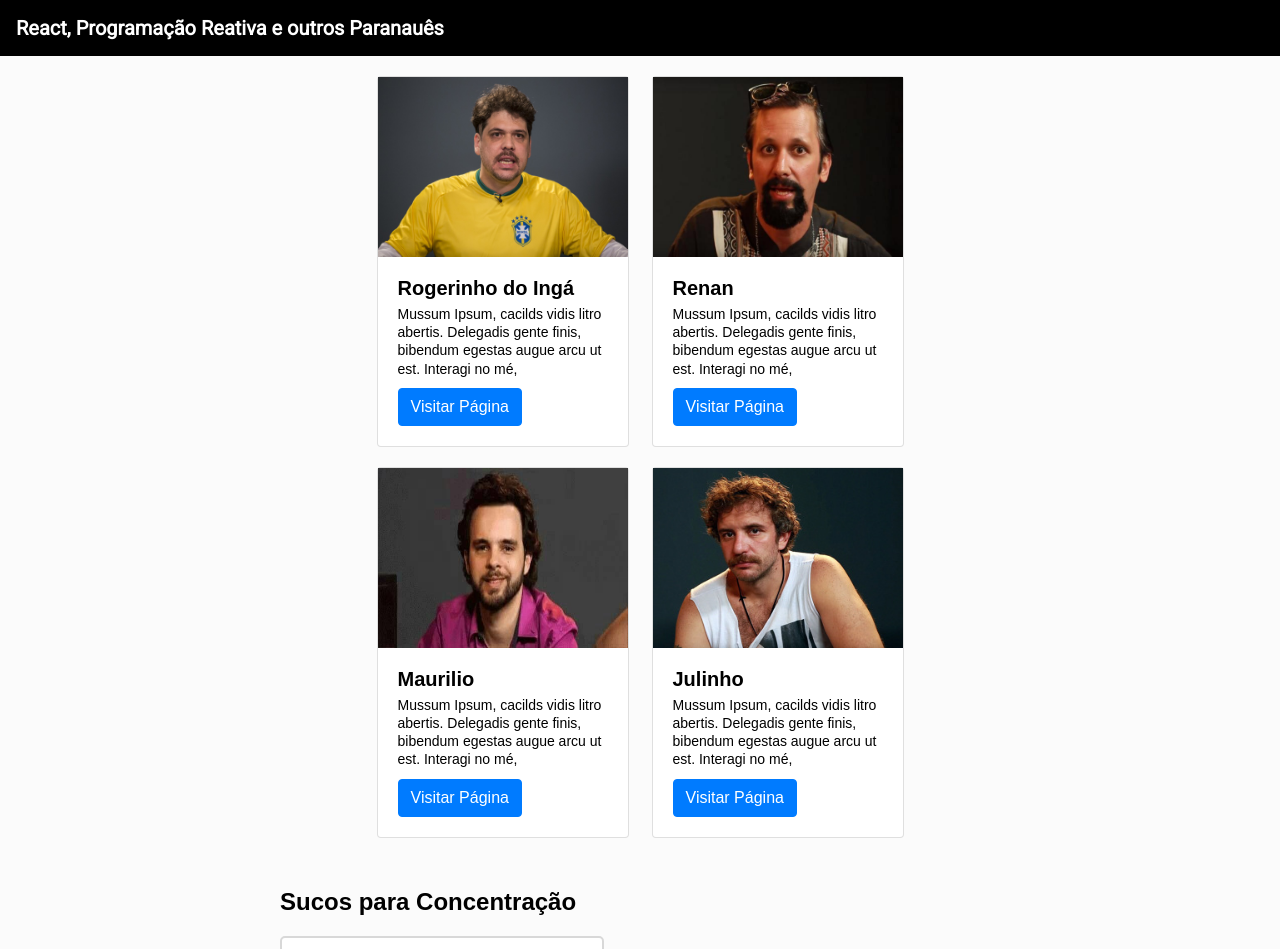
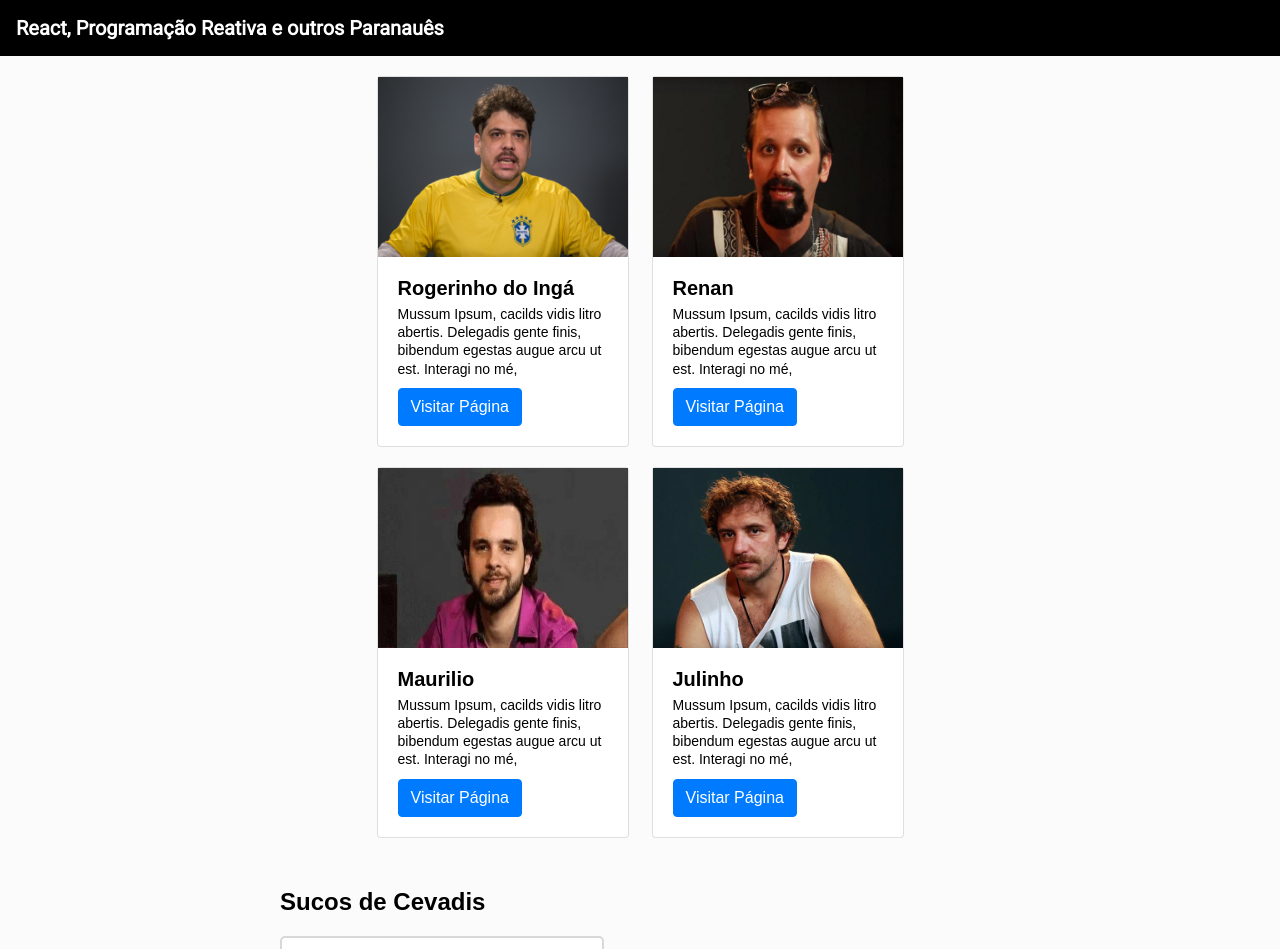
Before and after one commit to jeffersondesouza/tech-conf-react, a React (Create React App) app: page / in a window 1280 px wide. Shown: the top 949 px of the page. Built offline with nearby package versions, Linux system fonts and the light colour scheme.

Commit message:
Sucos para Concentração

```diff
--- a/src/components/SucosConcentracao/index.js
+++ b/src/components/SucosConcentracao/index.js
@@ -34,7 +34,7 @@ export default class SucosConcentracao extends Component {
     return (
       <div className="SucosConcentracao">
         <header className="SucosConcentracao-header">
-          <h2>Sucos para Concentração</h2>
+          <h2>Sucos de Cevadis</h2>
         </header>
         <div className="FiltroSucos">
           <form>
```
